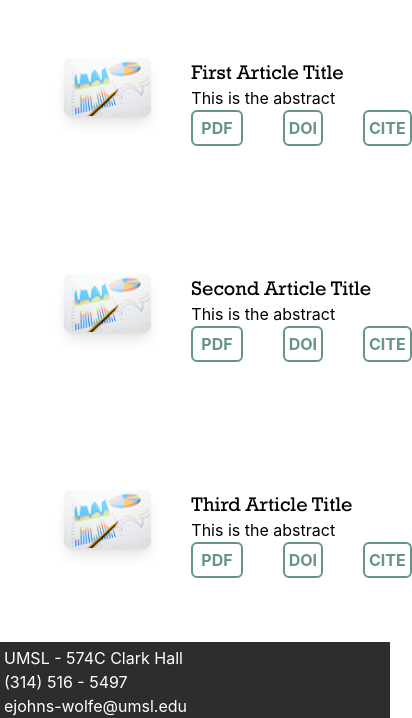
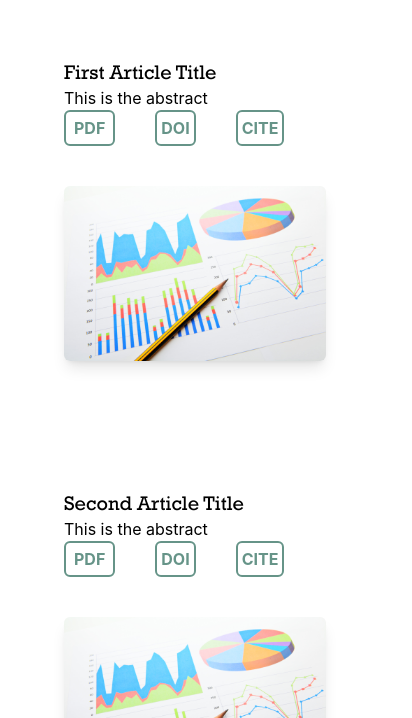
Before and after one commit to Cwoodard2/umsl-professor-web, a React (Create React App) app: page /Research in a window 390 px wide. Shown: the part 986-1704 px from the top of the page, 412 px wide, since content can reach past the window. Built offline with nearby package versions, Linux system fonts and the light colour scheme.

Commit message:
Still working on improving mobile responsiveness

```diff
--- a/src/components/PhilosophyTile.tsx
+++ b/src/components/PhilosophyTile.tsx
@@ -2,7 +2,7 @@ import React from "react";
 
 const PhilosophyTile = (props: any) => {
     return (
-        <div className="border-webBlue border-2 w-1/5 flex flex-col justify-start items-center pt-3 pb-3 pr-1 pl-1 rounded-md">
+        <div className="border-webBlue border-2 md:w-1/5 flex flex-col justify-start items-center pt-3 pb-3 pr-1 pl-1 rounded-md">
             <div className="bg-webGreen rounded-full w-12 h-12 rockwell flex justify-center items-center text-white text-3xl">{props.number}</div>
             <h3 className="rockwell text-xl">{props.philosophy}</h3>
             <p>{props.philDescript}</p>
--- a/src/components/ResearchItems.tsx
+++ b/src/components/ResearchItems.tsx
@@ -3,8 +3,8 @@ import researchImage from "../images/research2.jpeg";
 
 const ResearchItems = (props: any) => {
     return (
-        <div className="flex flex-row p-16 gap-10">
-            <img src={researchImage} className="w-1/3 h-3/5 rounded-md shadow-lg object-cover" alt="Placeholder alt text"/>
+        <div className="flex flex-col-reverse sm:flex-row p-16 gap-10">
+            <img src={researchImage} className="w-3/3 h-auto md:w-1/3 md:h-3/5 rounded-md shadow-lg object-cover" alt="Placeholder alt text"/>
             <div className="flex flex-col">
                 <h3 className="rockwell text-xl">{props.articleTitle}</h3>
                 <p>{props.abstract}</p>
```
